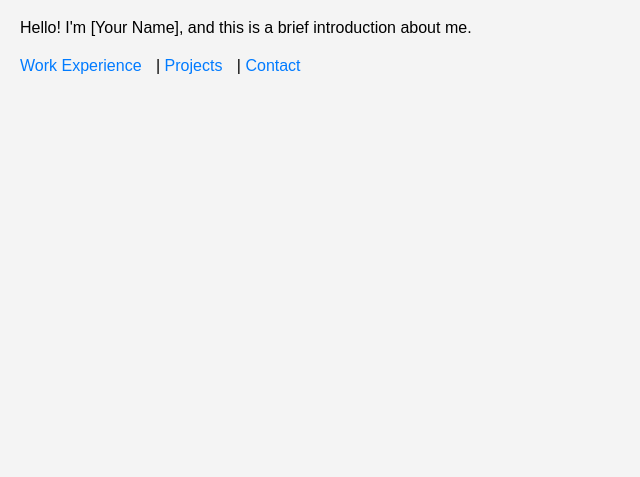
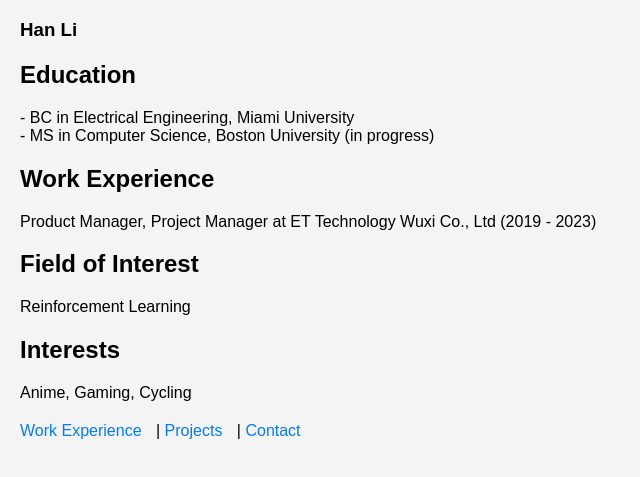
Before and after one commit to Lelouch-Vi-Britannia/Lelouch-Vi-Britannia.github.io, a plain HTML site: page index.html in a window 1280 px wide. Shown: the part 61-538 px from the top of the page, without its empty margins (0-640 px from the left). Drawn offline with Linux system fonts and the light colour scheme.

Commit message:
-Added assignments page -Added contents in About me

```diff
--- a/index.html
+++ b/index.html
@@ -8,7 +8,30 @@
 </head>
 <body>
     <h1>About Me</h1>
-    <p>Hello! I'm [Your Name], and this is a brief introduction about me.</p>
+
+    <h3>Han Li</h3>
+
+    <h2>Education</h2>
+    <p>
+        - BC in Electrical Engineering, Miami University<br>
+        - MS in Computer Science, Boston University (in progress)
+    </p>
+
+    <h2>Work Experience</h2>
+    <p>
+        Product Manager, Project Manager at ET Technology Wuxi Co., Ltd (2019 - 2023)
+    </p>
+
+    <h2>Field of Interest</h2>
+    <p>
+        Reinforcement Learning
+    </p>
+
+    <h2>Interests</h2>
+    <p>
+        Anime, Gaming, Cycling
+    </p>
+
     <nav>
         <a href="/work-experience">Work Experience</a> |
         <a href="/projects">Projects</a> |
```
Also changed, not shown: assignments.html (added).
